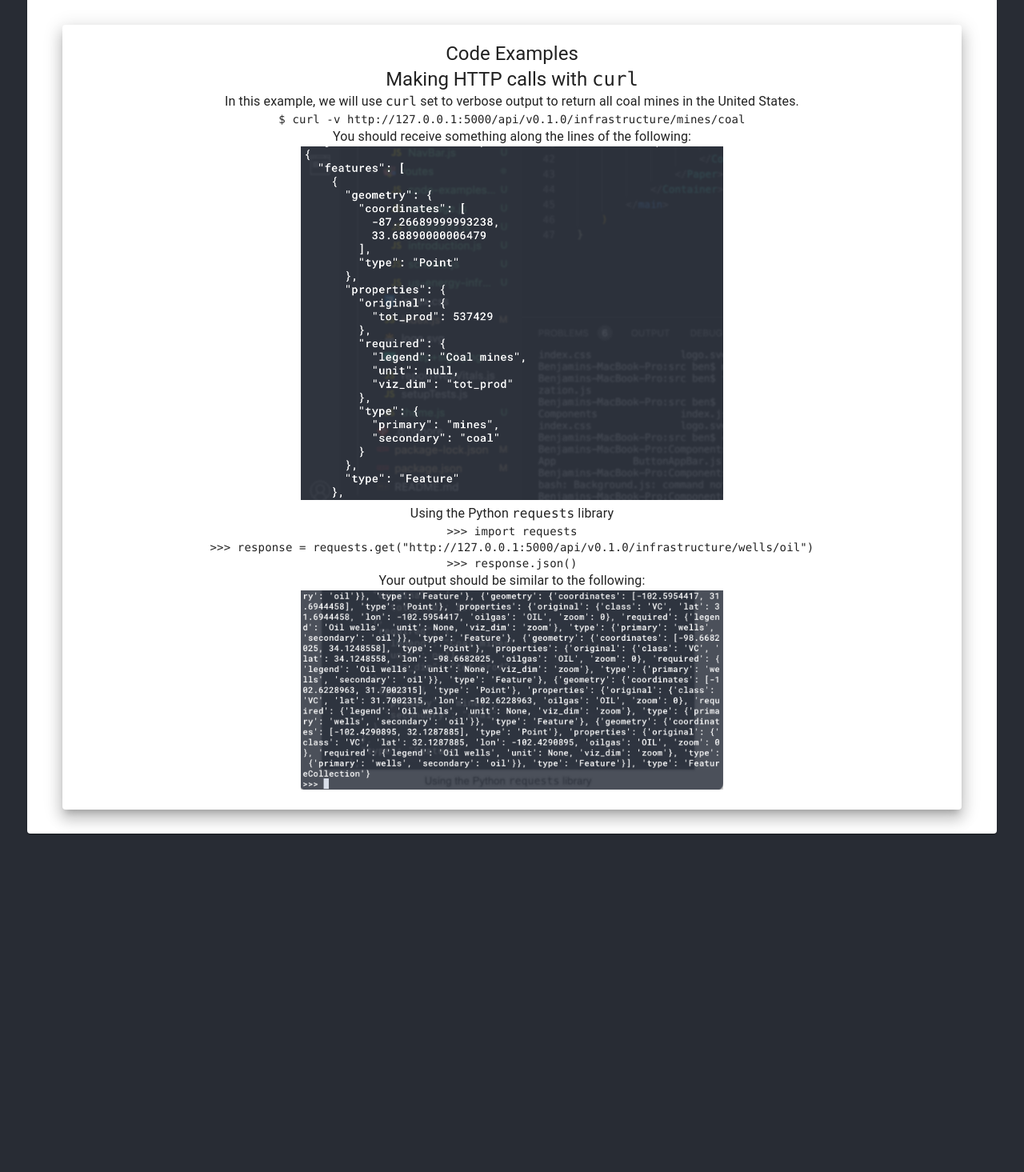
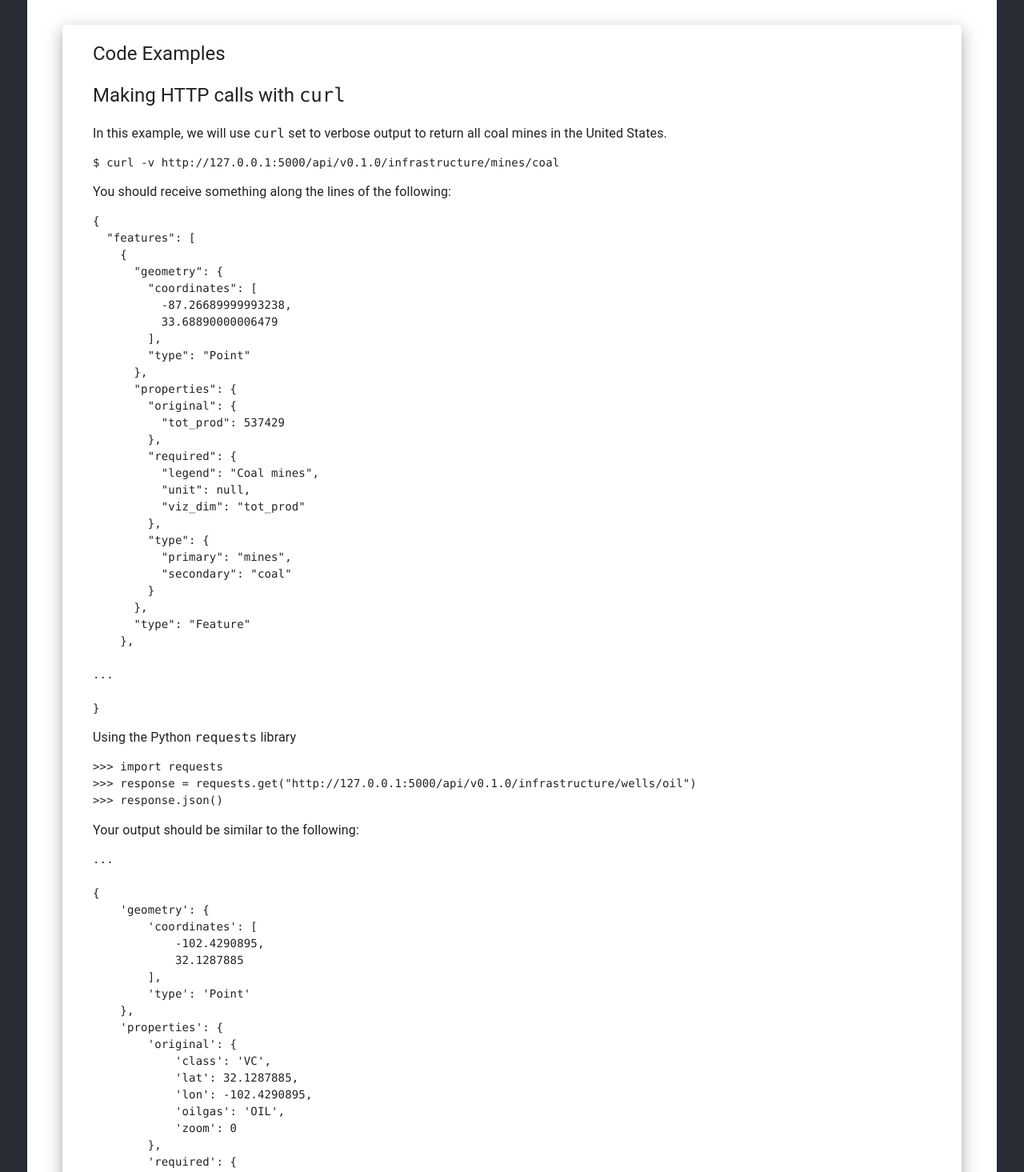
Before and after one commit to bkleeman/energy-infrastructure-api-documentation-react-mui, a React (Create React App) app: page /code-examples in a window 1280 px wide. Shown: the part 160-1625 px from the top of the page at 80% size. Before the commit the page ends 1212 px from the top, so only its background shows below. Built offline with nearby package versions, Linux system fonts and the light colour scheme.

Commit message:
improve css and text/code formatting

```diff
--- a/src/Components/App/App.css
+++ b/src/Components/App/App.css
@@ -1,5 +1,5 @@
 .App {
-  text-align: center;
+  text-align:left;
 }
 
 .App-logo {
@@ -7,6 +7,9 @@
   pointer-events: none;
   margin-top: 5%;
   margin-bottom: 2%;
+  display: block;
+  margin-left: auto;
+  margin-right: auto;
 }
 
 @media (prefers-reduced-motion: no-preference) {
@@ -39,6 +42,19 @@
   }
 }
 
+.centered-text {
+  text-align: center;
+}
+
+.home-content {
+  text-align: center;
+}
+
+.main-paper-content {
+  margin-left: 2em;
+  text-align: left;
+}
+
 nav a {
   text-decoration: none;
   color:black;
@@ -53,6 +69,7 @@ nav a {
 
 .title {
   margin-bottom: 50%;
+  text-align: center;
 }
 
 code {
--- a/src/Components/App/App.js
+++ b/src/Components/App/App.js
@@ -13,13 +13,12 @@ function App() {
     <Container maxWidth="xl" className="App">
       <Paper>
         <NavBar className="nav-bar"/>
-        {/* <ButtonAppBar/> */}
         <img src={rdcep} className="App-logo" alt="logo" />
         <Typography variant="h4" component="h1" gutterBottom className="title">
           Energy Infrastructure API
         </Typography>
         <br></br>
-        <Container>
+        <Container className='home-content'>
           <Paper elevation={12}>
             <Typography variant='subtitle2' component='subtitle2' gutterBottom>
               Documentation for the Energy Infrastructure API, from the Center for Research-based Decision Making on Climate and Energy Policy
--- a/src/routes/code-examples.js
+++ b/src/routes/code-examples.js
@@ -12,47 +12,119 @@ export default function CodeExamples() {
                 <Paper>
                     <NavBar/>
                         <br/>
-                        <Typography variant="h4" component="h1" gutterBottom>
+                        <Typography variant="h4" component="h1" gutterBottom className="title">
                             Energy Infrastructure API
                         </Typography>
                         <br/>
                         <Container>
                             <Paper elevation={12}>
+                                <div className="main-paper-content">
                                     <Typography variant='h5' component='h2'>
                                         Code Examples
                                     </Typography>
+                                    <br/>
                                     <Typography variant='h5' component='h2'>
                                         Making HTTP calls with <code>curl</code>
                                     </Typography>
+                                    <br/>
                                     <Typography variant='body1' component='body1'>
                                         In this example, we will use <code>curl</code> set to verbose output to return all coal mines in the United States.
                                     </Typography>
-                                <Container maxWidth="m"  className="App">
+                                    <pre>
                                         <code>
-                                        $ curl -v http://127.0.0.1:5000/api/v0.1.0/infrastructure/mines/coal
+                                            {"$ curl -v http://127.0.0.1:5000/api/v0.1.0/infrastructure/mines/coal"}
                                         </code>
-                                </Container>
+                                    </pre>
                                     <Typography variant="body1" component="body1">
                                         You should receive something along the lines of the following:
                                     </Typography>
-                                <Container maxWidth="m"  className="App">
-                                    <img src={curl} className="request-image" alt="Results of a curl request"/>
-                                </Container>
+                                    <pre>
+                                        <code>
+                                            {`{
+  "features": [
+    {
+      "geometry": {
+        "coordinates": [
+          -87.26689999993238,
+          33.68890000006479
+        ],
+        "type": "Point"
+      },
+      "properties": {
+        "original": {
+          "tot_prod": 537429
+        },
+        "required": {
+          "legend": "Coal mines",
+          "unit": null,
+          "viz_dim": "tot_prod"
+        },
+        "type": {
+          "primary": "mines",
+          "secondary": "coal"
+        }
+      },
+      "type": "Feature"
+    },
+
+...
+
+}`}
+                                        </code>
+                                    </pre>
                                     <Typography variant="body1" component="body1">
                                         Using the Python <code>requests</code> library
                                     </Typography>
                                     <br/>
+                                    <pre>
                                         <code style={{textAlign: "left"}}>
-                                    >>> import requests<br/>
-                                    >>> response = requests.get("http://127.0.0.1:5000/api/v0.1.0/infrastructure/wells/oil")<br/>
-                                    >>> response.json()<br/>
+                                            {">>> import requests"}<br/>
+                                            {'>>> response = requests.get("http://127.0.0.1:5000/api/v0.1.0/infrastructure/wells/oil")'}<br/>
+                                            {">>> response.json()"}<br/>
                                         </code>
+                                    </pre>
                                     <Typography variant="body1" component="body1">
                                         Your output should be similar to the following:
                                     </Typography>
-                                <Container maxWidth="m"  className="App">
+                                    <pre>
+                                        <code>
+                                            {`...
+
+{
+    'geometry': {
+        'coordinates': [
+            -102.4290895,
+            32.1287885
+        ],
+        'type': 'Point'
+    },
+    'properties': {
+        'original': {
+            'class': 'VC',
+            'lat': 32.1287885,
+            'lon': -102.4290895,
+            'oilgas': 'OIL',
+            'zoom': 0
+        },
+        'required': {
+            'legend': 'Oil wells',
+            'unit': None,
+            'viz_dim': 'zoom'
+        },
+        'type': {
+            'primary': 'wells',
+            'secondary': 'oil'
+        }
+    }, 'type': 'Feature'
+},
+
+...`}
+                                        </code>
+                                    </pre>
+                                    {/* <Container maxWidth="m"  className="App">
                                         <img src={python_requests} className="request-image" alt="Results of a Python request"/>
-                                </Container>
+                                    </Container> */}
+                                </div>
                             </Paper>
                     </Container>
                 </Paper>
--- a/src/routes/schema.js
+++ b/src/routes/schema.js
@@ -9,10 +9,94 @@ export default function Schema() {
             <Container maxWidth="xl" className="App">
                 <Paper>
                     <NavBar/>
-                    <Typography variant="h4" component="h1" gutterBottom>
-                        Energy Infrastructure API
-                    </Typography>
-                    <h2>Schema</h2>
+                        <br/>
+                        <Typography variant="h4" component="h1" gutterBottom className="title">
+                            Energy Infrastructure API
+                        </Typography>
+                        <br/>
+                        <Container>
+                            <Paper elevation={12}>
+                                <div className='main-paper-content'>
+                                    <Typography variant='h5' component='h2'>
+                                        Schema
+                                    </Typography>
+                                    <br/>
+                                    <Typography variant='body1' component='body1'>
+                                        Though MongoDB does not require a schema, and we do not enforce one, our data follow a certain standard that we have crafted to best represent and make it most useful. All of our data conform to GeoJSON/MongoDB specification and have certain properties, some of which are required and some of which may be null.
+                                        <br/><br/>
+                                        Take for example the following snippet of JSON returned at the /mines/coal endpoint:
+                                        <br/><br/>
+                                        <pre>
+                                            <code>
+                                                {`{
+        "geometry": {
+            "coordinates": [
+            -87.26689999993238,
+            33.68890000006479
+            ],
+            "type": "Point"
+        },
+        "properties": {
+            "original": {
+            "tot_prod": 537429
+            },
+            "required": {
+            "legend": "Coal mines",
+            "unit": null,
+            "viz_dim": "tot_prod"
+            },
+            "type": {
+            "primary": "mines",
+            "secondary": "coal"
+            }
+        },
+        "type": "Feature"
+        }, `}
+                                            </code>
+                                        </pre>
+
+                                    </Typography>
+                                    <Typography variant="h5" component="h4">
+                                        Coordinates
+                                    </Typography>
+                                    <Typography variant="body1" component="body1">
+                                        Note first and foremost that according to GeoJSON specification, coordinates are in lon/lat order rather than the more typical lat/lon format most people are familiar with. If you try to provide coordinates in lat/lon, you will inevitably get an out of bounds error.
+                                    </Typography>
+                                    <br/><br/>
+                                    <Typography variant="h5" component="h4">
+                                        Properties
+                                    </Typography>
+                                    <Typography variant="body1" component="body1">
+                                        Each document has a nested <code>properties</code> document that contains information relevant to that document. Each <code>properties</code> document contains nested documents titled <code>original</code>, <code>required</code>, and <code>type</code>.
+                                        <br/><br/>
+                                        <code>original</code> documents contain fields and values that were kept from our original data sets, which have been sanitized and wrangled into this schema, and come from disparate sources with different standards and formats, gathered through academic research. This includes information you will see used in <code>required</code> documents as well as anything else we determined to be useful.
+                                        <br/><br/>
+                                        <code>required</code> documents contain the fields <code>legend</code>, <code>unit</code>, and <code>viz_dim</code>.
+                                        <br/><br/>
+                                        <code>legend</code> data is used to render legend information in a front end mapping application, such as our <a href="http://us.infrastructure.rdcep.org" target="_blank" rel="noreferrer">US Energy Infrastructure Visualization</a>.
+                                        <br/><br/>
+                                        <code>unit</code> data represents the unit relevant to the infrastructure type (some are still null, as a deeper dive into our data is necessary to complete this information).
+                                        <br/><br/>
+                                        <code>viz_dim</code> data represents the "visual dimension" of the data, which is the property used to adjust the sizing or otherwise visual representation of the data. This typically references data found in the nested <code>original</code> document.
+                                        <br/><br/>
+                                        The nested <code>type</code> document contains primary and secondary type information that are used to hook the data up to API endpoints. For example, a coal mine element with
+                                        <pre>
+                                            <code>
+    {`type:
+        {
+            "primary": "mines",
+            "secondary: "coal"
+        }`}
+                                            </code>
+                                        </pre>
+                                        <br/>
+                                        will route to an API endpoint at <code>{`API_URL_PREFIX/mines/coal`}</code>.
+
+                                    </Typography>
+                                </div>
+
+                            </Paper>
+                    </Container>
                 </Paper>
             </Container>
         </main>
--- a/src/routes/us-energy-infrastructure-visualization.js
+++ b/src/routes/us-energy-infrastructure-visualization.js
@@ -12,7 +12,7 @@ export default function UsEnergyInfrastructureVisualization() {
                 <Paper>
                     <NavBar/>
                         <br/>
-                        <Typography variant="h4" component="h1" gutterBottom>
+                        <Typography variant="h4" component="h1" gutterBottom className="title">
                             Energy Infrastructure API
                         </Typography>
                         <br/>
--- a/src/theme.js
+++ b/src/theme.js
@@ -34,6 +34,11 @@ const theme = createMuiTheme({
         margin: '5px',
       },
     },
+    MuiTypography: {
+      body1: {
+
+      }
+    }
   },
 });
 export default theme;
```
Also changed, not shown: src/routes/endpoints.js (+6 -4 lines), src/routes/introduction.js (+5 -2 lines). Lines whose indentation alone changed are shown as unchanged.
